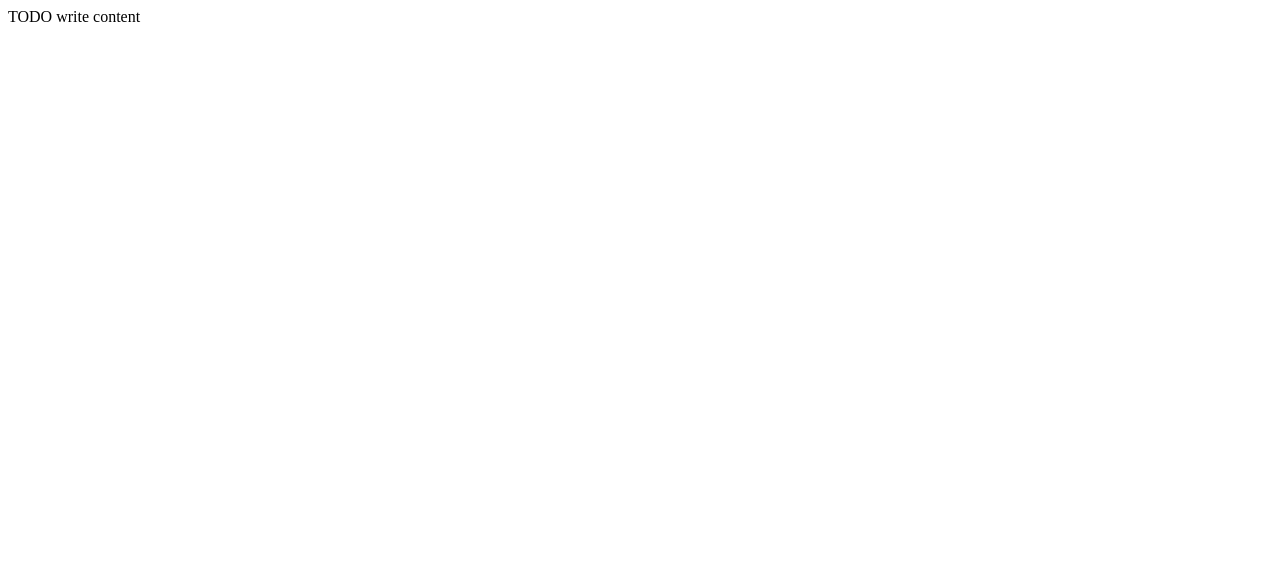
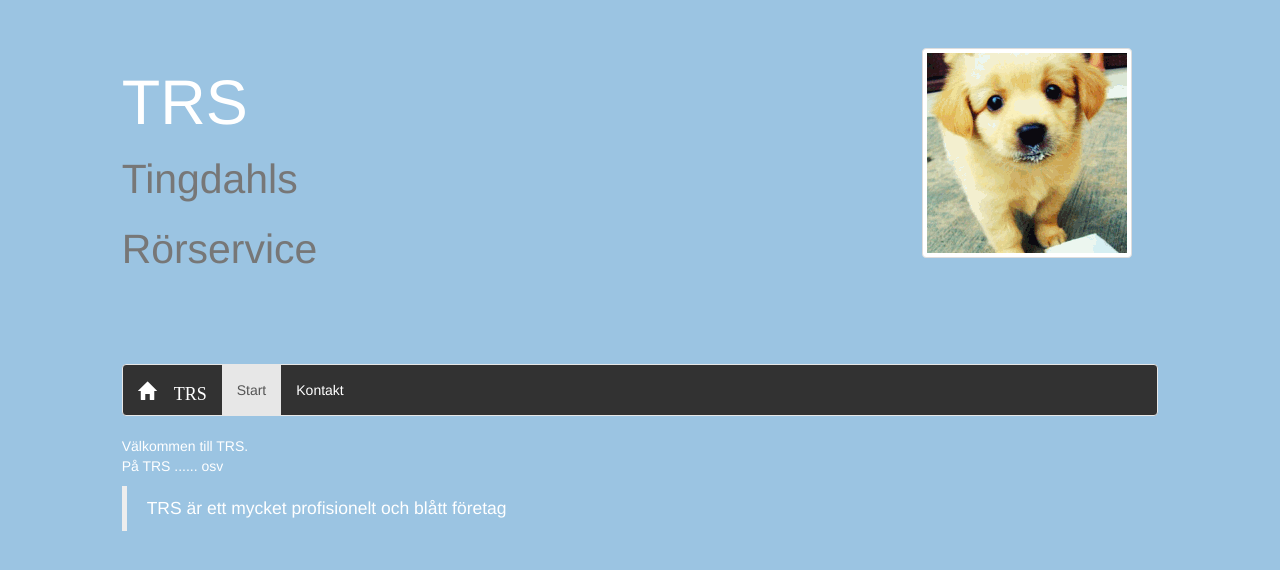
Before and after one commit to MMDavito/johanTRS, a website: page index.html in a window 1280 px wide. Drawn offline with nearby package versions, Linux system fonts and the light colour scheme.

```diff
--- /dev/null
+++ b/css/designCSS.css
@@ -0,0 +1,15 @@
+/*
+To change this license header, choose License Headers in Project Properties.
+To change this template file, choose Tools | Templates
+and open the template in the editor.
+*/
+/*
+    Created on : 2016-sep-16, 14:58:00
+    Author     : daca97002
+*/
+
+body {background-color: #9BC4E2;}
+#text{color: white;}
+.div {background-color:  #9BC4E2;}
+#navbar {background-color: #323232;}
+.jumbotron{background-color: #9BC4E2;}
--- a/index.html
+++ b/index.html
@@ -6,11 +6,46 @@
 -->
 <html>
     <head>
-        <title>TODO supply a title</title>
+        <title>TRS Start</title>
         <meta charset="UTF-8">
         <meta name="viewport" content="width=device-width, initial-scale=1.0">
+        <link href="bilder/favicon.ico" type="favicon/ico" rel="icon"/>
+        <link href="bower_components/bootstrap/dist/css/bootstrap.css" rel="stylesheet"/>
+        <link href="bower_components/qunit/qunit.css" type="text/css" rel="stylesheet"/>
+        <link href="css/designCSS.css" rel="stylesheet"/>
+        <script src="scriptAll.js" type="text/javascript">
+            function
+        </script>
     </head>
     <body>
-        <div>TODO write content</div>
+        <div class="jumbotron col-md-10 col-md-offset-1">
+            <div class="row">
+                <div class="col-sm-4 col-xs-6 left"> <h1><font color= "white">
+                        TRS<br><small>Tingdahls Rörservice</small></font></h1>
+                </div>
+                <div class="col-sm-3 col-sm-offset-5 col-xs-6 right"> <!--GÖR STORJAVASCIPT -->
+                    <img id="profilbild" src="bilder/200_s.gif" alt="sötast hund"
+                         class="img-thumbnail img-responsive"/>
+                </div>
+            </div>
+        </div>
+
+        <div class="container col-xs-10 col-xs-offset-1">
+            <nav id="navbar" class="navbar navbar-default">
+                <div class="navbar-header">
+                    <a id="text" class="navbar-brand glyphicon glyphicon-home"> TRS</a>
+                </div>
+                <ul class="nav navbar-nav">
+                    <li class="active"><a href="index.html">Start</a></li>
+                    <li><a id="text" href="kontakt.html">Kontakt</a></li>
+                </ul>
+            </nav>
+        </div>
+        <div class="container col-xs-10 col-xs-offset-1" id="text">
+            <p>Välkommen till TRS. <br>
+                På TRS ...... osv</p>
+
+            <blockquote>TRS är ett mycket profisionelt och blått företag</blockquote>
+        </div>
     </body>
 </html>
--- /dev/null
+++ b/scriptAll.js
@@ -0,0 +1,15 @@
+/*
+ * To change this license header, choose License Headers in Project Properties.
+ * To change this template file, choose Tools | Templates
+ * and open the template in the editor.
+ */
+
+
+$('#profilbild').hover(makeBigger, returnToOriginalSize);
+
+function makeBigger() {
+    $(this).css({height: '+=10%', width: '+=10%'});
+}
+function returnToOriginalSize() {
+    $(this).css({height: "", width: ""});
+}
```
Also changed, not shown: TRSinfo.html (added, +16 -0 lines), epostFormulär.html (added, +18 -0 lines), bilder/200_s.gif (added), bilder/dogStor.jpg (added), bilder/favicon.ico (added), 2 other files.
